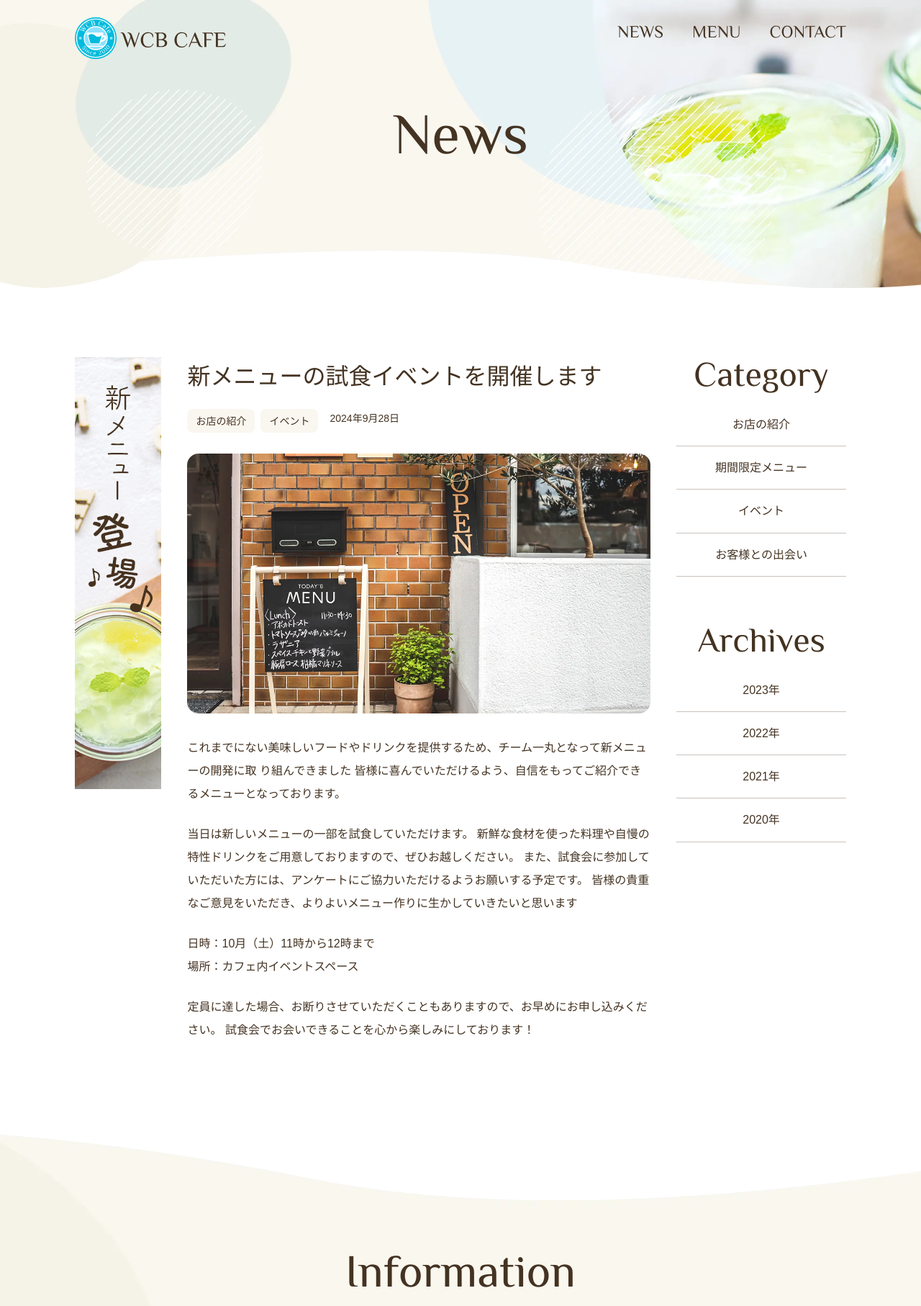
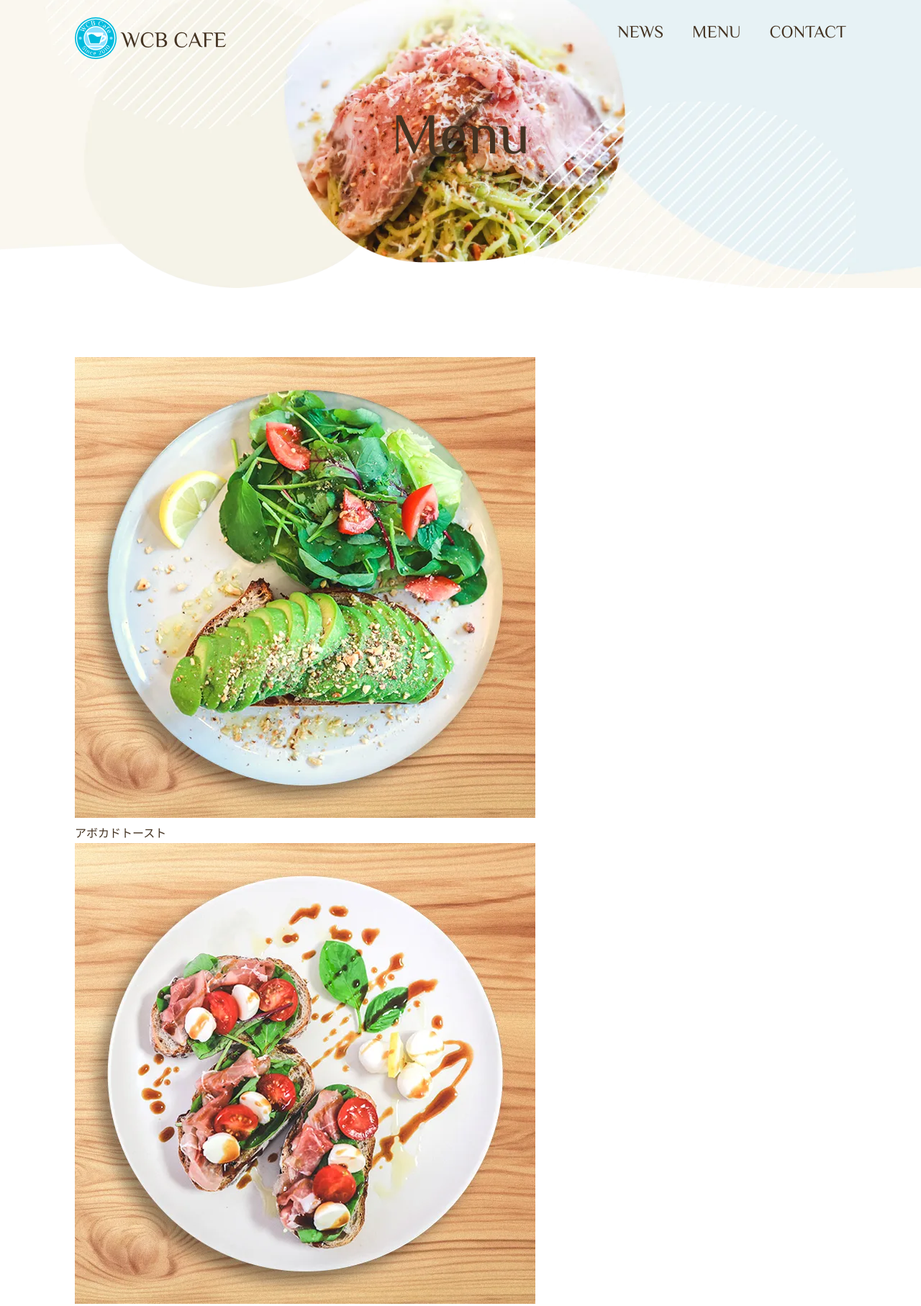
Before and after one commit to k025c0051/wcbcafe3, a plain HTML site: page menu.html in a window 1280 px wide. Shown: the top 1814 px of the page at 72% size. Drawn offline with Linux system fonts and the light colour scheme; some packages are replaced by stand-ins of ours.

Commit message:
画像追加

```diff
--- a/css/style.css
+++ b/css/style.css
@@ -204,6 +204,11 @@ img {
     margin-top: 6rem;
     color: #fff;
 }
+/*menu*/
+/*---------------------------------------------------*/
+.cover-menu{
+    background-image: url(../images/cover-menu-s.webp);
+}
 /* デスクトップ版
 -------------------------------------------------- */
 @media (min-width: 800px) {
--- a/menu.html
+++ b/menu.html
@@ -2,7 +2,7 @@
 <html lang="ja">
     <head>
         <meta charset="utf-8">
-        <title>WCB Cafe - NEWS</title>
+        <title>WCB Cafe - MENU</title>
         <meta name="description" content="ブレンドコーヒーとヘルシーなオーガニックフードを提供するカフェ">
         <meta name="viewport" content="width=device-width, initial-scale=1">
     <!-- ファビコン -->
@@ -20,7 +20,7 @@
     </head>
 
 <body>
-        <div class="sub-cover cover-news">
+        <div class="sub-cover cover-menu">
             <header class="page-header wrapper">
                 <h1 class="align-center">
                     <a href="index.html"><img class="logo" src="images/logo.svg" alt="WCBカフェ ホーム"></a>
@@ -34,65 +34,53 @@
                     </ul>
                 </nav>
             </header>
-            <h2 class="page-title font-english">News</h2>
+            <h2 class="page-title font-english">Menu</h2>
         </div>
+        <body>
+        <main class="wrapper grid">
+        <div class="item">
+            <img src="images/menu1.webp" alt="">
+            <p>アボカドトースト</p>
+        </div>
+        <div class="item">
+            <img src="images/menu2.webp" alt="">
+            <p>生ハムカプレーゼ</p>
+        </div>
+        <div class="item">
+            <img src="images/menu3.webp" alt="">
+            <p>ペンネボロネーゼ</p>
+        </div>
+        <div class="item">
+            <img src="images/menu4.webp" alt="">
+            <p>ムール貝のワイン蒸し</p>
+        </div>
+        <div class="item">
+            <img src="images/menu5.webp" alt="">
+            <p>根菜のグリル</p>
+        </div>
+            <div class="item">
+            <img src="images/menu6.webp" alt="">
+            <p>ジェノベーゼ</p>
+        </div>
+            <div class="item">
+            <img src="images/menu7.webp" alt="">
+            <p>ラザニア</p>
+        </div>
+            <div class="item">
+            <img src="images/menu8.webp" alt="">
+            <p>カプチーノ</p>
+        </div>
+            <div class="item">
+            <img src="images/menu9.webp" alt="">
+            <p>チョコブラウニー</p>
+        </div>
+  </main>
 
-        <main class="wrapper news-contents">
-            <article class="post">
-                <header>
-                    <h2 class="post-title">新メニューの試食イベントを開催します</h2>
-                    <div class="post-info">
-                        <ul class="post-cat">
-                            <li><a href="#">お店の紹介</a></li>
-                            <li><a href="#">イベント</a></li>
-                        </ul>
-                        <time class="post-date" datetime="2024-09-28">2024年9月28日</time>
-                    </div>
-                </header>
-                <img class="post-thumbnail" src="images/outside.webp" alt="店内の様子">
-                <p>
-                    これまでにない美味しいフードやドリンクを提供するため、チーム一丸となって新メニューの開発に取
-                    り組んできました
-                    皆様に喜んでいただけるよう、自信をもってご紹介できるメニューとなっております。
-                </p>
-                <p>
-                    当日は新しいメニューの一部を試食していただけます。
-                    新鮮な食材を使った料理や自慢の特性ドリンクをご用意しておりますので、ぜひお越しください。
-                    また、試食会に参加していただいた方には、アンケートにご協力いただけるようお願いする予定です。
-                    皆様の貴重なご意見をいただき、よりよいメニュー作りに生かしていきたいと思います
-                </p>
-                <p>
-                    日時：10月（土）11時から12時まで<br>
-                    場所：カフェ内イベントスペース
-                </p>
-                <p>
-                    定員に達した場合、お断りさせていただくこともありますので、お早めにお申し込みください。
-                    試食会でお会いできることを心から楽しみにしております！
-                </p>
-            </article>
+  <footer class="page-footer">
+    （・・・省略・・・）
+  </footer>
+</body>
 
-            <aside class="sidebar">
-                <h3 class="heading-medium font-english">Category</h3>
-                <ul class="side-menu">
-                    <li><a href="#">お店の紹介</a></li>
-                    <li><a href="#">期間限定メニュー</a></li>
-                    <li><a href="#">イベント</a></li>
-                    <li><a href="#">お客様との出会い</a></li>
-                </ul>
-
-                <h3 class="heading-medium font-english">Archives</h3>
-                <ul class="side-menu">
-                    <li><a href="#">2023年</a></li>
-                    <li><a href="#">2022年</a></li>
-                    <li><a href="#">2021年</a></li>
-                    <li><a href="#">2020年</a></li>
-                </ul>
-            </aside>
-
-            <aside class="ad">
-                <img src="images/banner.jpg" alt="新メニュー登場">
-            </aside>
-        </main>
 
         <footer class="page-footer">
             <h3 class="heading-large font-english">Information</h3>
```
Also changed, not shown: images/cover-contact-l.webp (added), images/cover-contact-s.webp (added), images/menu1.webp (added), images/menu2.webp (added), images/menu3.webp (added), images/menu4.webp (added), images/menu5.webp (added), images/menu6.webp (added), images/menu7.webp (added), images/menu8.webp (added), images/menu9.webp (added), images/ogp.jpg.
